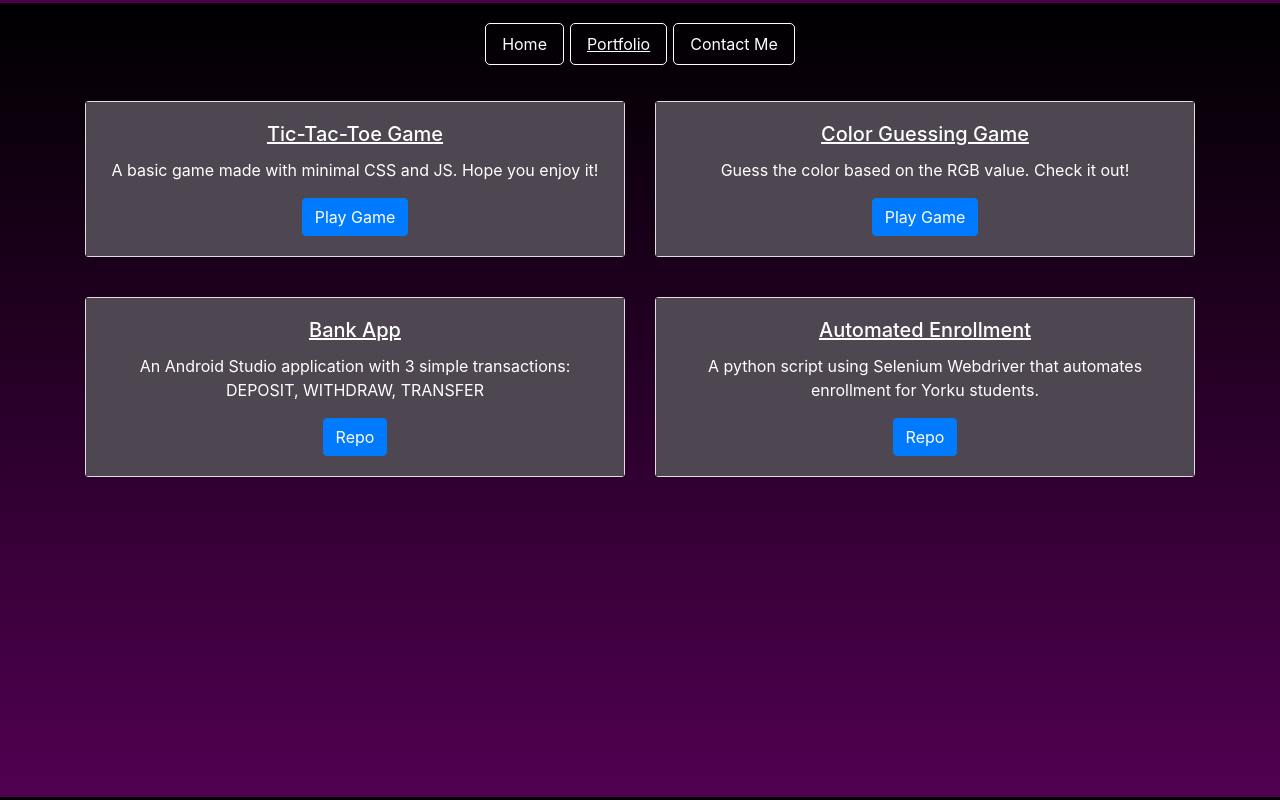
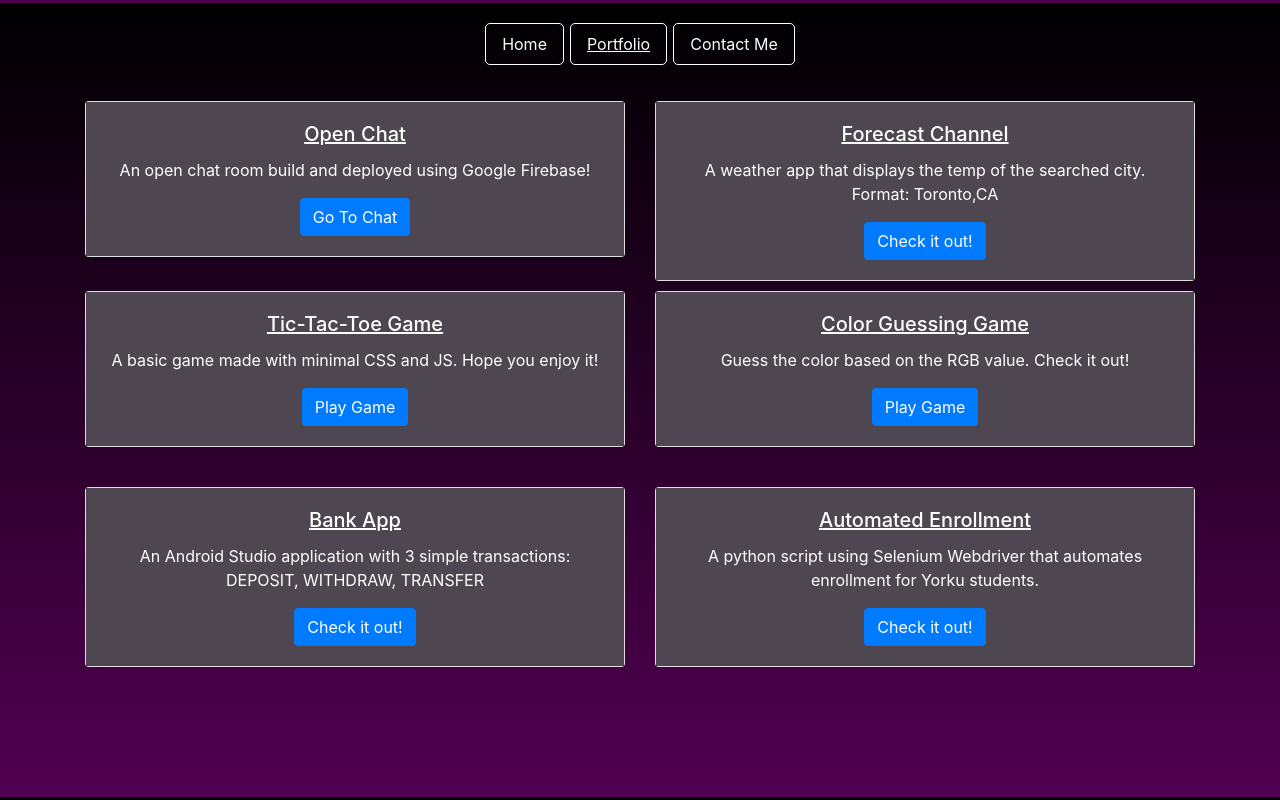
Before and after one commit to karan-patel61/karan-patel61.github.io, a plain HTML site: page Portfolio.html in a window 1280 px wide. Drawn offline with nearby package versions, Linux system fonts and the light colour scheme.

Commit message:
Resume and Portfolio Update

```diff
--- a/Portfolio.html
+++ b/Portfolio.html
@@ -12,7 +12,7 @@
     <link rel="apple-touch-icon" sizes="180x180" href="favicon_io/apple-touch-icon.png">
     <link rel="icon" type="image/png" sizes="32x32" href="favicon_io/favicon-32x32.png">
     <link rel="icon" type="image/png" sizes="16x16" href="favicon_io/favicon-16x16.png">
-    <link rel="manifest" href="favicon_io/site.webmanifest">
+    <link rel="manifest" href="/site.webmanifest">
     <title>KaranPatel CV</title>
 
 </head>
@@ -33,6 +33,31 @@
     </div>
     <!-- Works -->
     <div class="container">
+
+        <!-- Row 1 -->
+        <div class="row">
+            <div class="col-12 col-sm-6">
+                <div class="card">
+                    <div class="card-body">
+                        <h5 class="card-title">Open Chat</h5>
+                        <p class="card-text">An open chat room build and deployed using Google Firebase!</p>
+                        <a href="https://open-chat-37d0b.firebaseapp.com/" class="btn btn-primary">Go To Chat</a>
+                    </div>
+                </div>
+            </div>
+            <!--Second Card -->
+            <div class="col-12 col-sm-6">
+                <div class="card">
+                    <div class="card-body">
+                        <h5 class="card-title">Forecast Channel</h5>
+                        <p class="card-text">A weather app that displays the temp of the searched city. Format: Toronto,CA</p>
+                        <a href="https://github.com/karan-patel61/Forecast-Channel" class="btn btn-primary">Check it out!</a>
+                    </div>
+                </div>
+            </div>
+        </div>
+
+        <!-- Row 2 -->
         <div class="row">
             <div class="col-12 col-sm-6">
                 <div class="card">
@@ -43,7 +68,7 @@
                     </div>
                 </div>
             </div>
-            <!--Second Card -->
+            <!--Fourth Card -->
             <div class="col-12 col-sm-6">
                 <div class="card">
                     <div class="card-body">
@@ -54,25 +79,25 @@
                 </div>
             </div>
         </div>
-        <!-- Row 2 -->
+        <!-- Row 3 -->
         <div class="row" style="margin-top: 30px">
-            <!--Third Card -->
+            <!--Fifth Card -->
             <div class="col-12 col-sm-6">
                 <div class="card">
                     <div class="card-body">
                         <h5 class="card-title">Bank App</h5>
                         <p class="card-text">An Android Studio application with 3 simple transactions: DEPOSIT, WITHDRAW, TRANSFER</p>
-                        <a href="https://github.com/karan-patel61/Bank-App" target="_blank" class="btn btn-primary">Repo</a>
+                        <a href="https://github.com/karan-patel61/Bank-App" target="_blank" class="btn btn-primary">Check it out!</a>
                     </div>
                 </div>
             </div>
-            <!--Forth Card -->
+            <!--Sixth Card -->
             <div class="col-12 col-sm-6">
                 <div class="card">
                     <div class="card-body">
                         <h5 class="card-title">Automated Enrollment</h5>
                         <p class="card-text">A python script using Selenium Webdriver that automates enrollment for Yorku students.</p>
-                        <a href="https://github.com/karan-patel61/EnrollEECS" target="_blank" class="btn btn-primary">Repo</a>
+                        <a href="https://github.com/karan-patel61/EnrollEECS" target="_blank" class="btn btn-primary">Check it out!</a>
                     </div>
                 </div>
             </div>
--- a/css/portfolio.css
+++ b/css/portfolio.css
@@ -7,7 +7,6 @@ body{
     border-color: transparent;
     min-height: 100%;
     background-image: linear-gradient( to bottom,black, #510051);
-
 }
 .nav-bar{
     margin-top: 1.6%;
```
Also changed, not shown: colorgame.html (+2 -2 lines), contact.html (+1 -1 lines), css/colorgame.css (+0 -31 lines), index.html (+6 -1 lines), tictactoe.html (+1 -1 lines), 1 other file.
